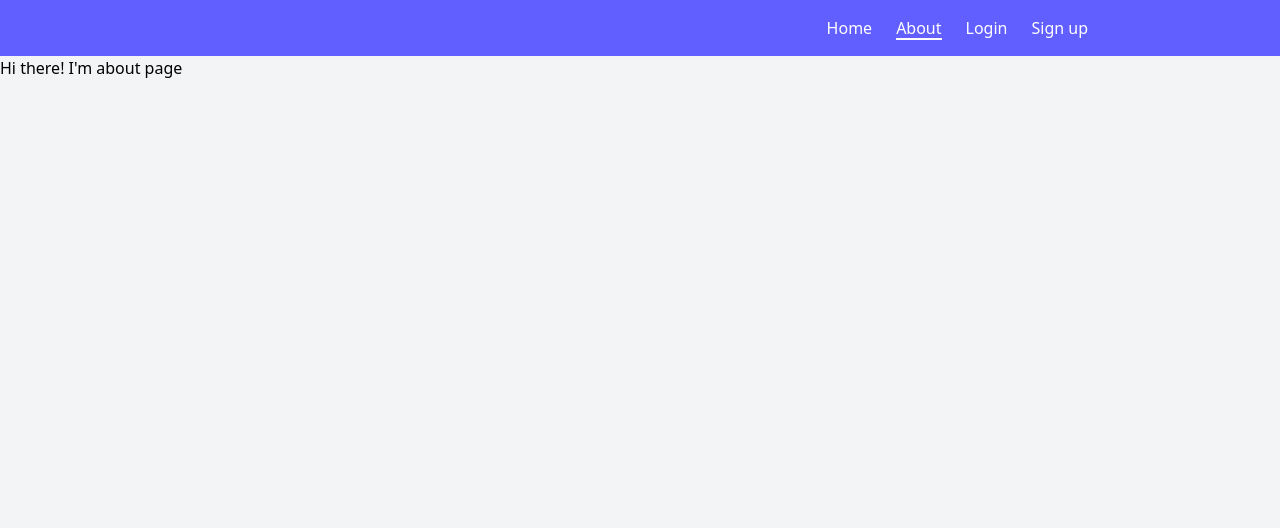
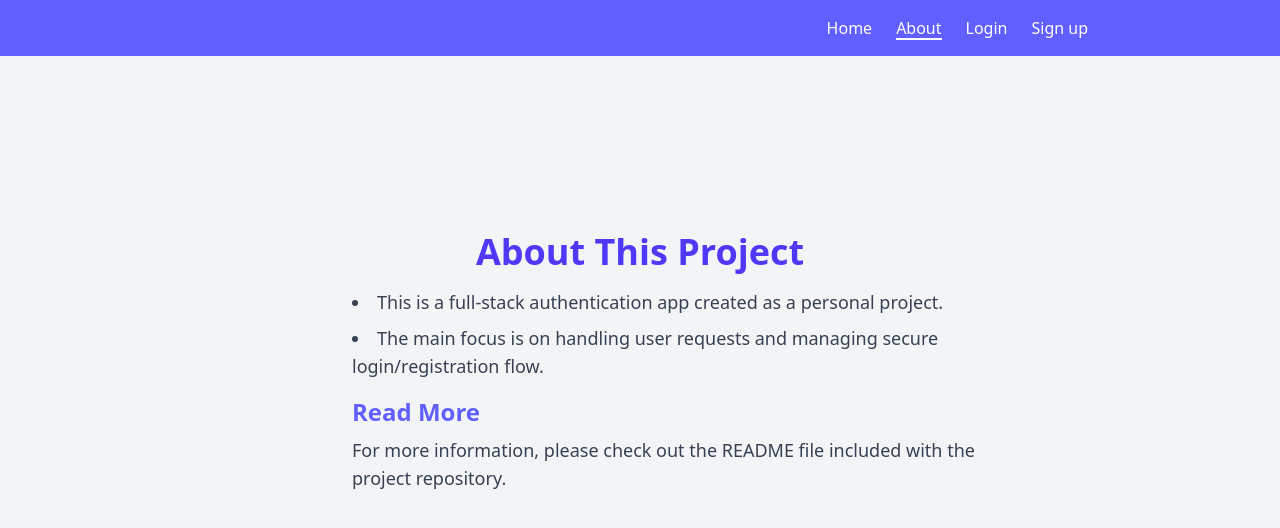
Before and after one commit to lapazyygeli/signup-login-system, a React (Vite) app in the folder frontend/: page /about in a window 1280 px wide. Shown: the top 528 px of the page. Built offline with nearby package versions, Linux system fonts and the light colour scheme; no server answers.

Commit message:
Update UI (About, Home, and SignedUpUsers components).

```diff
--- a/frontend/src/components/About.tsx
+++ b/frontend/src/components/About.tsx
@@ -1,6 +1,32 @@
 const About = () => {
   return (
-    <p>Hi there! I'm about page</p>
+    <div className="max-w-5xl mx-auto flex flex-col items-center justify-center pt-12 sm:pt-44 px-4 sm:px-16">
+      <h1 className="text-3xl sm:text-4xl font-bold text-indigo-600 mb-4">
+        About This Project
+      </h1>
+      <div className="max-w-2xl space-y-4 text-gray-700 text-lg sm:pl-12">
+        <ul className="list-disc list-inside space-y-2">
+          <li>
+            This is a full-stack authentication app created as a personal
+            project.
+          </li>
+          <li>
+            The main focus is on handling user requests and managing secure
+            login/registration flow.
+          </li>
+        </ul>
+
+        <div>
+          <h2 className="text-2xl font-semibold text-indigo-500 mb-2">
+            Read More
+          </h2>
+          <p>
+            For more information, please check out the README file included with
+            the project repository.
+          </p>
+        </div>
+      </div>
+    </div>
   );
 };
 
--- a/frontend/src/components/Home.tsx
+++ b/frontend/src/components/Home.tsx
@@ -6,10 +6,16 @@ const Home = () => {
   const signedUpUsers = useSelector((state: RootState) => state.users.users);
 
   return (
-    <>
-      <p>Home</p>
+    <div className="max-w-5xl mx-auto flex flex-col items-center justify-center pt-12 sm:pt-44 px-4 sm:px-16">
+      <h1 className="text-3xl sm:text-4xl font-bold text-indigo-600 mb-4">
+        Welcome!
+      </h1>
+      <p className="text-gray-700 text-lg mb-8 text-center max-w-xl">
+        This is a simple app built with React, Redux Toolkit, Express, Mongo,
+        and TailwindCSS. Feel free to explore and sign up!
+      </p>
       {signedUpUsers.length > 0 && <SignedUpUsers />}
-    </>
+    </div>
   );
 };
 
--- a/frontend/src/components/Login.tsx
+++ b/frontend/src/components/Login.tsx
@@ -4,15 +4,9 @@ const Login = () => {
   return (
     <>
       <LoginForm />
-      <section>
-        <h2>Some other content</h2>
-        <p>
-          Lorem ipsum dolor sit amet consectetur adipisicing elit. Cumque
-          impedit doloribus mollitia, amet repellendus placeat error aliquid
-          voluptas cum sit rerum a veritatis id rem. Tempore corporis quo
-          expedita dolorum.
-        </p>
-      </section>
+      {/*Possibility to
+      add some more content
+      to this if needed.*/}
     </>
   );
 };
--- a/frontend/src/components/SignUp.tsx
+++ b/frontend/src/components/SignUp.tsx
@@ -4,15 +4,9 @@ const SignUp = () => {
   return (
     <>
       <SignUpForm />
-      <section>
-        <h2>Some other content</h2>
-        <p>
-          Lorem ipsum dolor sit amet consectetur adipisicing elit. Cumque
-          impedit doloribus mollitia, amet repellendus placeat error aliquid
-          voluptas cum sit rerum a veritatis id rem. Tempore corporis quo
-          expedita dolorum.
-        </p>
-      </section>
+      {/*Possibility to
+      add some more content
+      to this if needed.*/}
     </>
   );
 };
--- a/frontend/src/components/SignedUpUsers.tsx
+++ b/frontend/src/components/SignedUpUsers.tsx
@@ -4,14 +4,18 @@ import TableRow from "./TableRow";
 
 const SignedUpUsers = () => {
   const users = useSelector((state: RootState) => state.users.users);
+  // TODO: automatic fetch from database
 
   return (
+    <div className="w-full max-w-2xl bg-white rounded-lg shadow-md p-6">
+      <h2 className="text-2xl font-semibold text-gray-800 mb-4">Our Users</h2>
+      <div className="overflow-x-auto">
         <table>
           <thead>
             <tr>
-          <th className="pr-3">Name</th>
-          <th className="pr-3">Password</th>
-          <th className="pr-3">Password confirmed</th>
+              <th className="pr-6">Name</th>
+              <th className="pr-6">Password</th>
+              <th className="pr-6">Confirmed password</th>
               <th></th>
             </tr>
           </thead>
@@ -27,6 +31,8 @@ const SignedUpUsers = () => {
             ))}
           </tbody>
         </table>
+      </div>
+    </div>
   );
 };
 
--- a/frontend/src/components/TableRow.tsx
+++ b/frontend/src/components/TableRow.tsx
@@ -14,11 +14,16 @@ const TableRow = ({ id, name, password, passwordConfirmed }: Props) => {
 
   return (
     <tr>
-      <td>{name}</td>
-      <td>{password}</td>
-      <td>{passwordConfirmed}</td>
-      <td>
-        <button onClick={() => dispatch(deleteUserAsync(id))}>Delete</button>
+      <td className="pr-6 py-2">{name}</td>
+      <td className="pr-6 py-2">{password}</td>
+      <td className="pr-6 py-2">{passwordConfirmed}</td>
+      <td className="pr-6 py-2">
+        <button
+          className="bg-indigo-500 text-white hover:bg-indigo-600 focus:ring-2 focus:ring-indigo-400 focus:ring-opacity-50 rounded-md px-4 py-1 text-sm font-medium transition-all duration-200"
+          onClick={() => dispatch(deleteUserAsync(id))}
+        >
+          Delete
+        </button>
       </td>
     </tr>
   );
```
Lines whose indentation alone changed are shown as unchanged.
